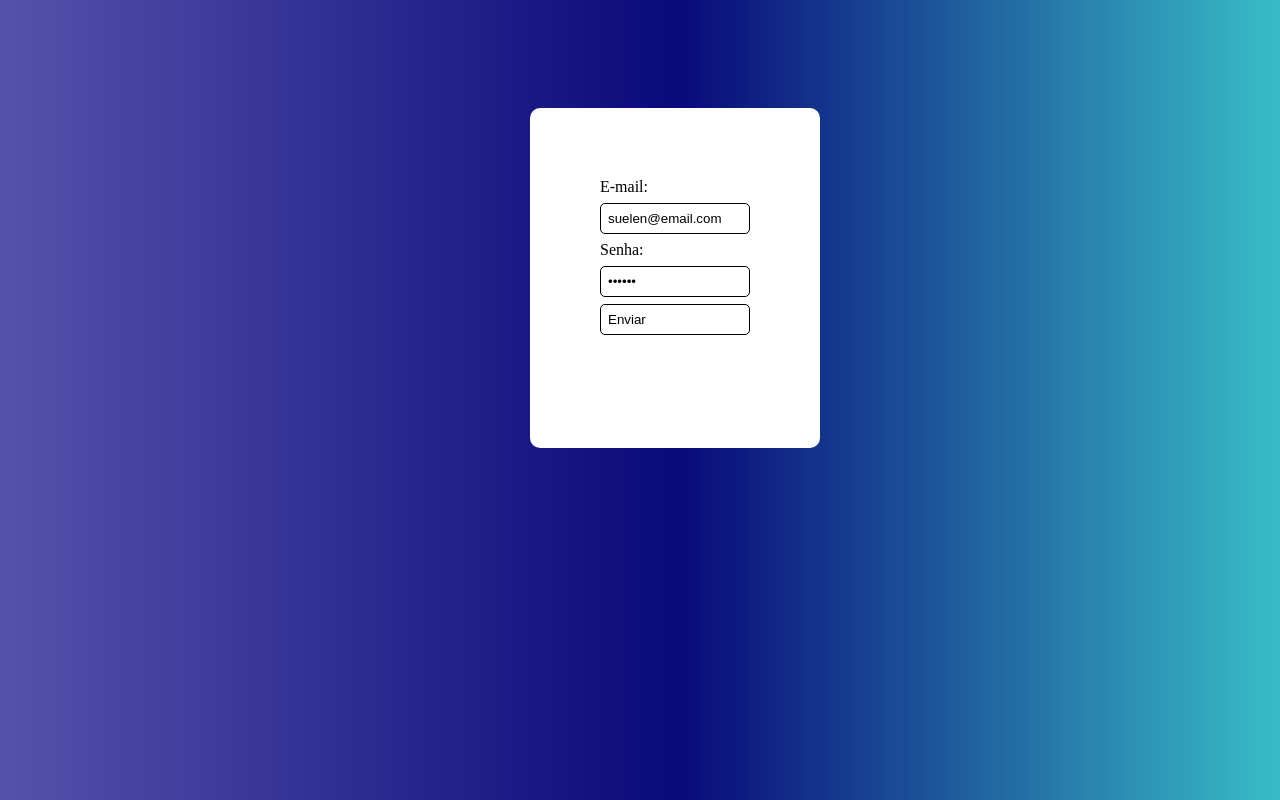
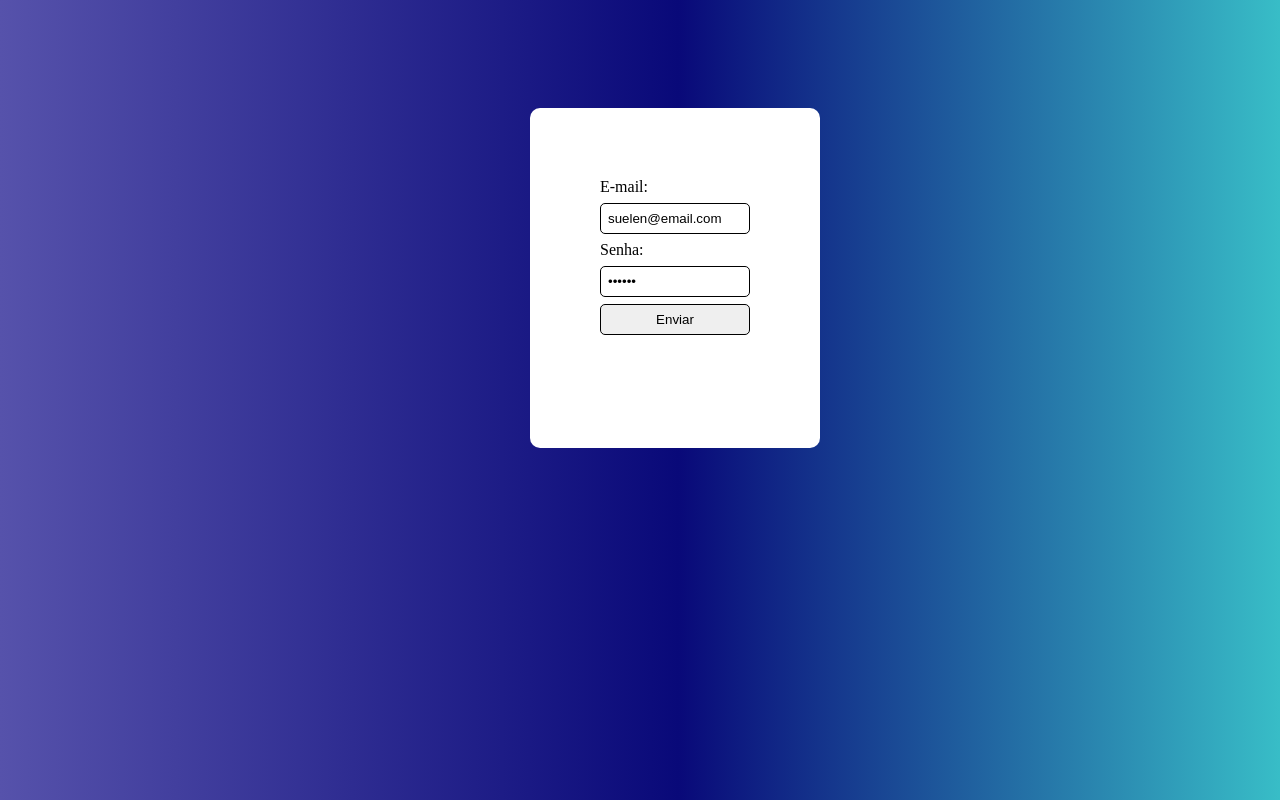
Before and after one commit to suelenwarmeling/sitesenac, a plain HTML site: page index.html in a window 1280 px wide. Drawn offline with Linux system fonts and the light colour scheme.

Commit message:
Update index.html

```diff
--- a/index.html
+++ b/index.html
@@ -17,7 +17,7 @@
       <input type="password" value="123456">
 
 
-      <input type"submit"="" value="Enviar">
+      <input type="submit" value="Enviar">
     </form>
   </body>
 
```
